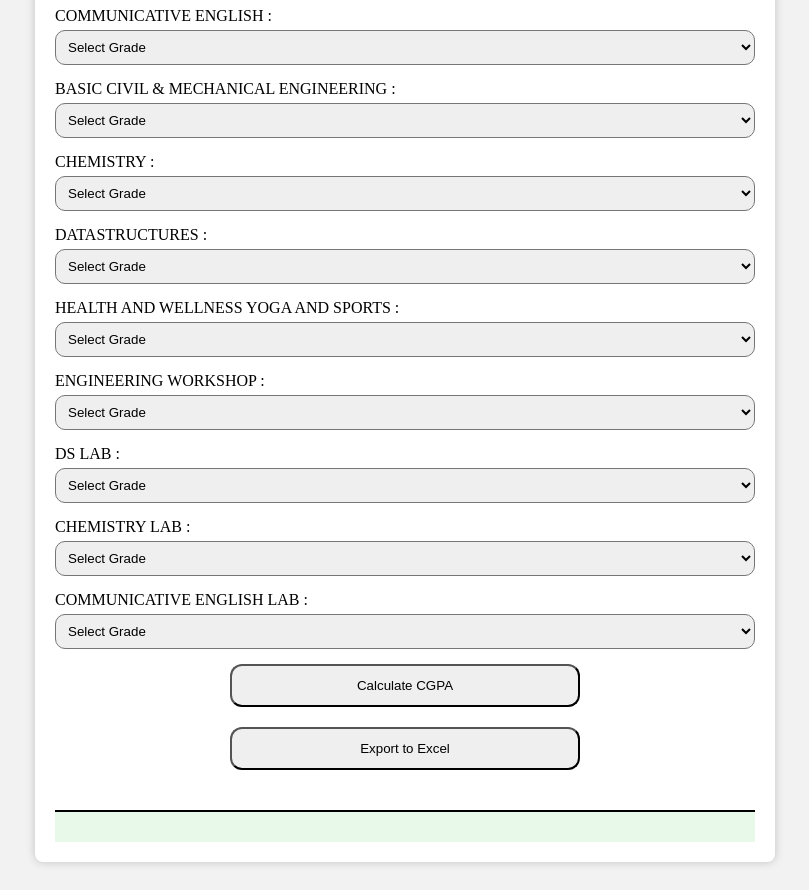
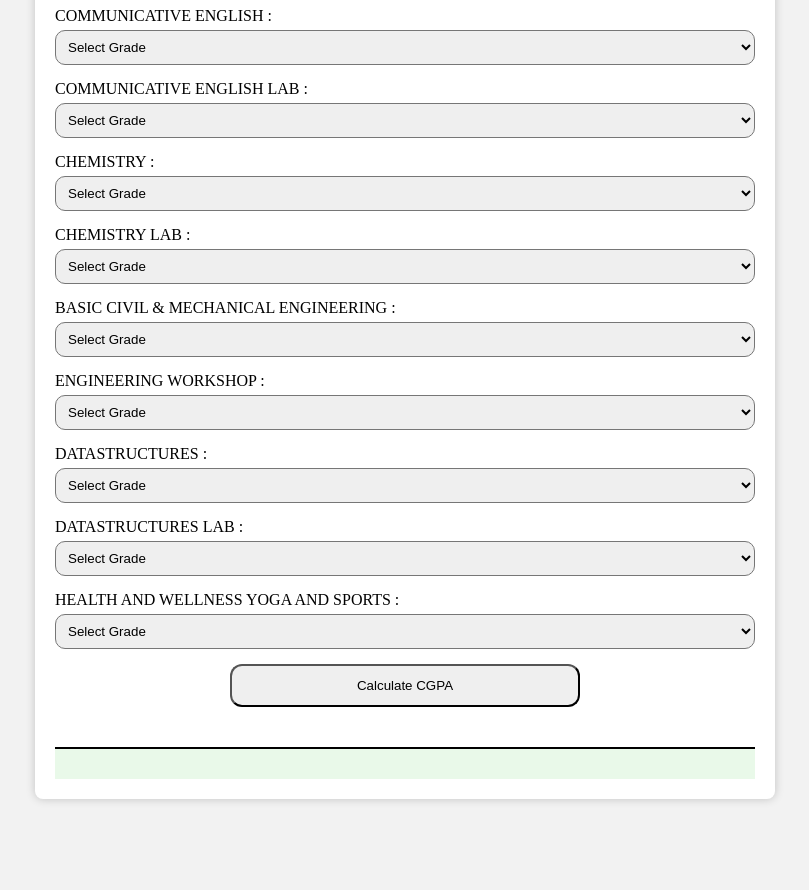
Before and after one commit to sandeep2409-gitch/CGPA_CALCULATOR, a plain HTML site: page index.html in a window 1280 px wide. Shown: the part 307-1197 px from the top of the page, without its empty margins (235-1044 px from the left). After the commit the page ends 1134 px from the top, so only its background shows below. Drawn offline with Linux system fonts and the light colour scheme.

Commit message:
Update index.html

```diff
--- a/index.html
+++ b/index.html
@@ -62,7 +62,6 @@
   <div id="subjects"></div>
 <div style="text-align: center;">
   <button onclick="calculateCGPA()">Calculate CGPA</button><br>
-  <button onclick="exportToExcel()">Export to Excel</button>
 
   <div class="output" id="report"></div>
 </div>
@@ -71,14 +70,14 @@
   const subjects = {
     "DIFFERENTIAL EQUATIONS & VECTOR CALCULUS": 3.0,
     "COMMUNICATIVE ENGLISH": 2.0,
+    "COMMUNICATIVE ENGLISH LAB": 1.0,
+   "CHEMISTRY": 3.0,
+   "CHEMISTRY LAB": 1.0,
     "BASIC CIVIL & MECHANICAL ENGINEERING": 3.0,
-    "CHEMISTRY": 3.0,
+      "ENGINEERING WORKSHOP": 1.5,
     "DATASTRUCTURES": 3.0,
+    "DATASTRUCTURES LAB": 1.0,
     "HEALTH AND WELLNESS YOGA AND SPORTS": 0.5,
-    "ENGINEERING WORKSHOP": 1.5,
-    "DS LAB": 1.5,
-    "CHEMISTRY LAB": 1.0,
-    "COMMUNICATIVE ENGLISH LAB": 1.0
   };
 
   const gradePoints = {
@@ -148,17 +147,7 @@
     document.getElementById("report").innerHTML = report;
   }
 
-  function exportToExcel() {
-    if (dataForExcel.length === 0) {
-      alert("No data to export. Please calculate CGPA first.");
-      return;
-    }
-    const worksheet = XLSX.utils.json_to_sheet(dataForExcel);
-    const workbook = XLSX.utils.book_new();
-    XLSX.utils.book_append_sheet(workbook, worksheet, "CGPA Records");
 
-    XLSX.writeFile(workbook, "CGPA_Records.xlsx");
-  }
 </script>
 
 </body>
```
